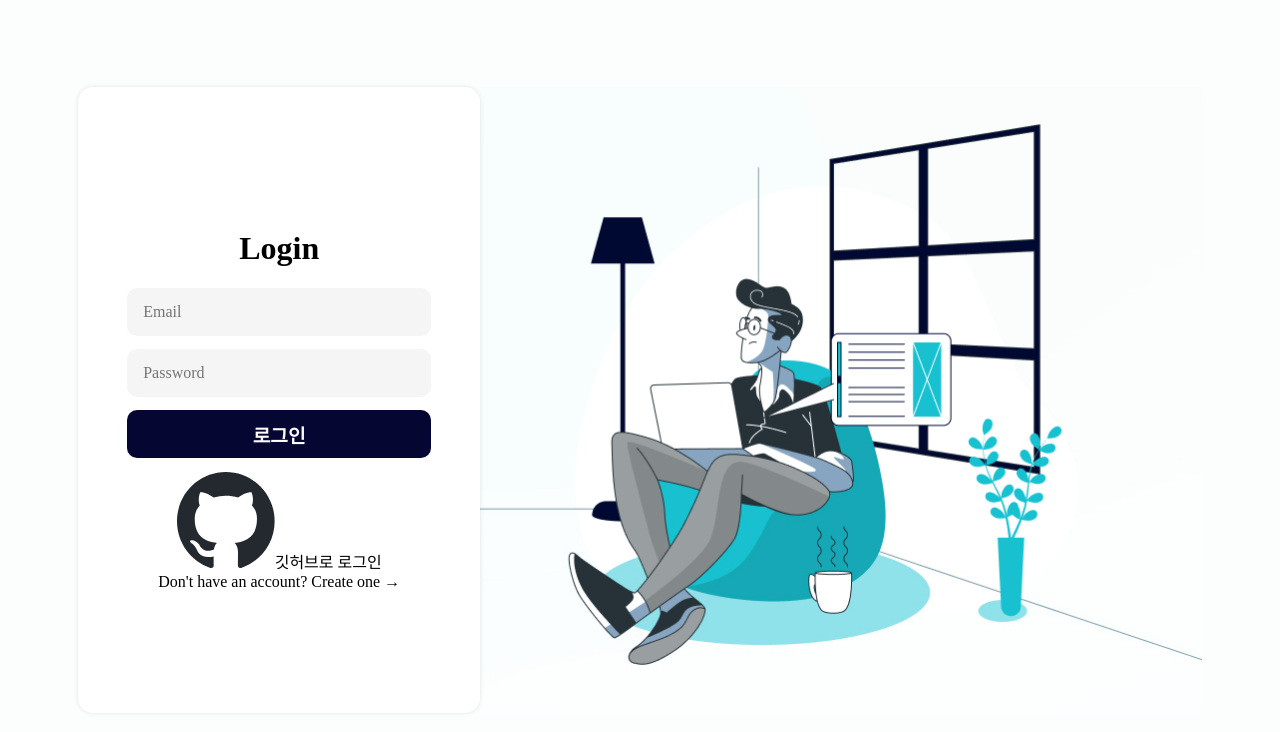
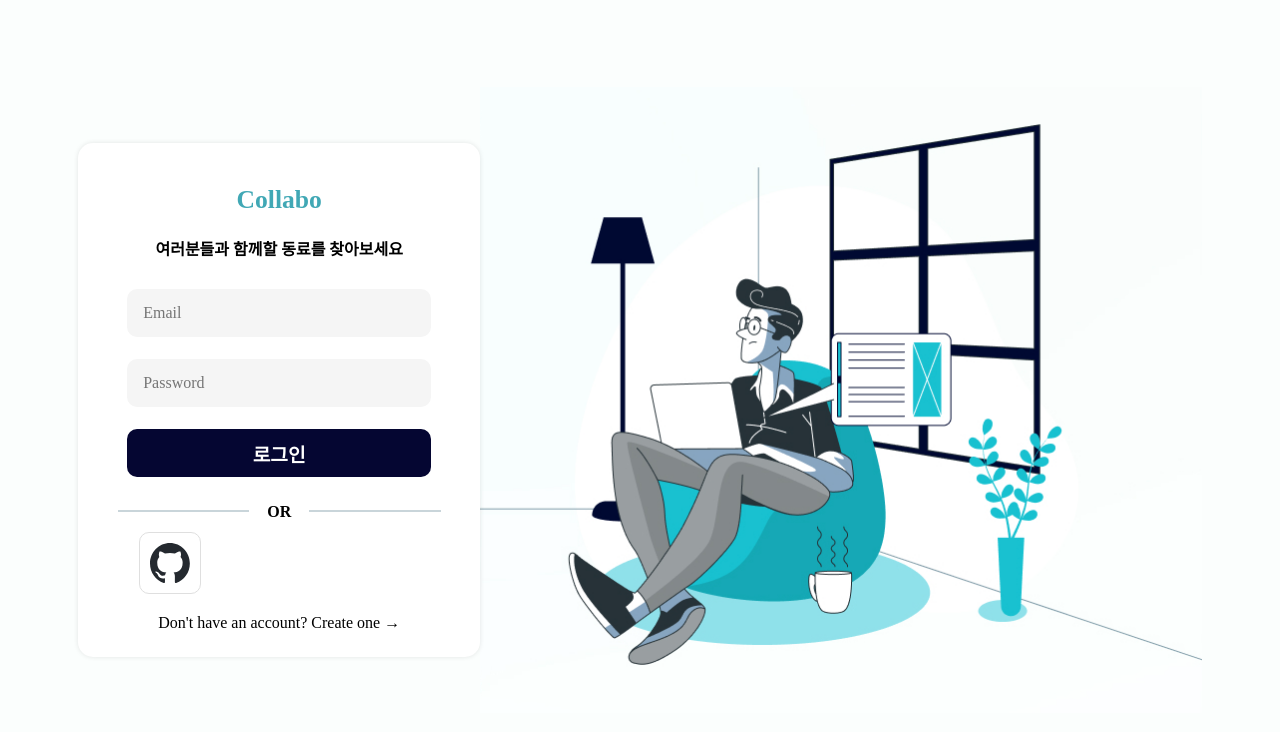
Before and after one commit to leechi/collabo, a React (Vite) app: page /login in a window 1280 px wide. Shown: the top 732 px of the page. Built offline with nearby package versions, Linux system fonts and the light colour scheme.

Commit message:
style(login): Add login style

```diff
--- a/src/components/Github-btn.tsx
+++ b/src/components/Github-btn.tsx
@@ -16,9 +16,8 @@ export default function GithubButton(){
     return (
 
         <div>
-            <button onClick={onClick}>
+            <button className="sns-login" onClick={onClick}>
                 <img src="/github-logo.svg" alt="" />
-                깃허브로 로그인
             </button>
         </div>
     )
--- a/src/routes/Login.tsx
+++ b/src/routes/Login.tsx
@@ -42,16 +42,23 @@ export default function Login() {
     <div className="wrapper">
       <div className="login">
         <form className="login__form" onSubmit={onSubmit}>
-          <h1>Login</h1>
+          <h1 className="login__title">Collabo</h1>
+          <p className="login__desc">여러분들과 함께할 동료를 찾아보세요</p>
           <input type="text"name="email" placeholder="Email" value={email} required onChange={onChange}/>
           <input type="password" name="password" placeholder="Password" value={password} required onChange={onChange}/>
           <input className="login__btn" type="submit" value={isLoading ? "Loading..." :"로그인"} />
+        </form>
+        {error !== "" ? <div>{error}</div> :null}
+        <div className="login__or">
+          <span>OR</span>
+          <hr className="or" />
+        </div>
+        <div className="login__sns-box">
         <GithubButton/>
-        <section>
+        </div>
+        <section className="auth-question">
           Don't have an account? <Link to="/create-account">Create one &rarr;</Link>
         </section>
-        </form>
-        {error !== "" ? <div>{error}</div> :null}
       </div>
       <img className="login__img" src="/login.png" alt="" />
     </div>
--- a/src/routes/_login.scss
+++ b/src/routes/_login.scss
@@ -3,13 +3,22 @@
         border-radius: 15px;
         background-color: white;
         z-index: 1;
-    .login__form{
+        width: 25.1rem;
+        height: 32.1rem;
         display: flex;
         align-items: center;
         justify-content: center;
         flex-direction: column;
-        height: 39.1rem;
-        width: 25.1rem;
+        .login__desc{
+            font-weight: 700;
+            margin-bottom: 20px;
+        }
+        .login__form{
+            display: flex;
+            align-items: center;
+            justify-content: space-between;
+            flex-direction: column;
+            height: 20.1rem;
         input{
             width: 19rem;
             border-radius: 10px;
@@ -24,9 +33,60 @@
             font-weight: 700;
             font-size: 1.2rem;
         }
+        .login__title{
+            font-size: 1.6rem;
+            color: #41A8B5;
+            font-weight: 900;
+        }
+    }
+    .login__sns-box{
+        display: flex;
+        align-items: center;
+        justify-content: start;
+        width: 70%;
+
     }
 }
+.login__or{
+    width: 100%;
+    display: flex;
+    align-items: center;
+    justify-content: center;
+    position: relative;
+    margin: 20px 0;
+    span{
+        background-color: white;
+        width: 60px;
+        height: 60px;
+        position: absolute;
+        text-align: center;
+        top: -7px;
+        font-weight: 700;
+    }
+    hr{
+        width: 80%;
+        border: 1px solid #C9D5DA;
+    }
+}
+
 .login__img{
     width: 45.1rem;
     height: 39.1rem;
 }
+.auth-question{
+    margin-top: 20px;
+}
+
+.sns-login{
+    display: flex;
+    align-items: center;
+    justify-content: center;
+    border: 1px solid #dfdfdf;
+    border-radius: 10px;
+    padding: 10px;
+
+    img{
+        width: 40px;
+        height: 40px;
+    }
+}
```
